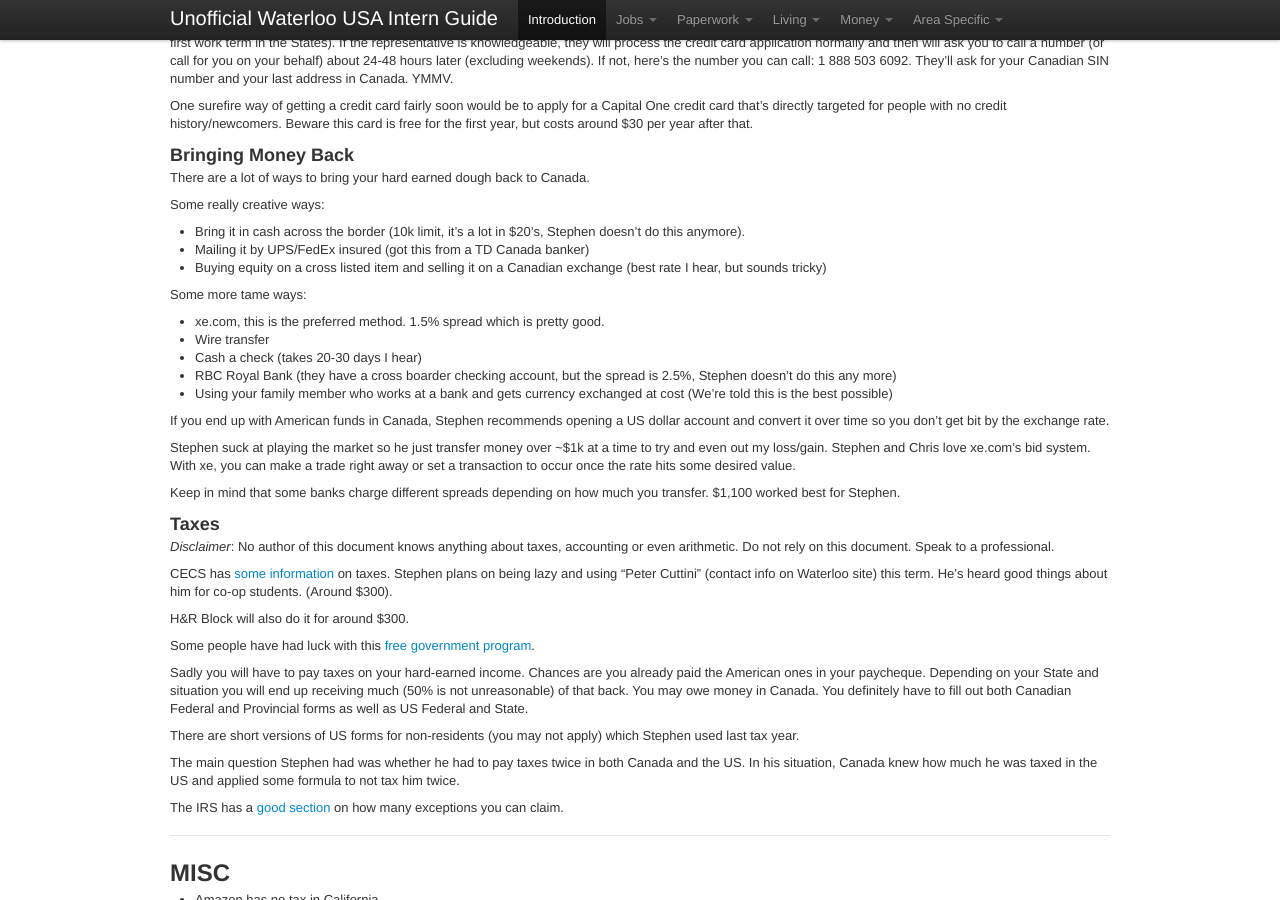
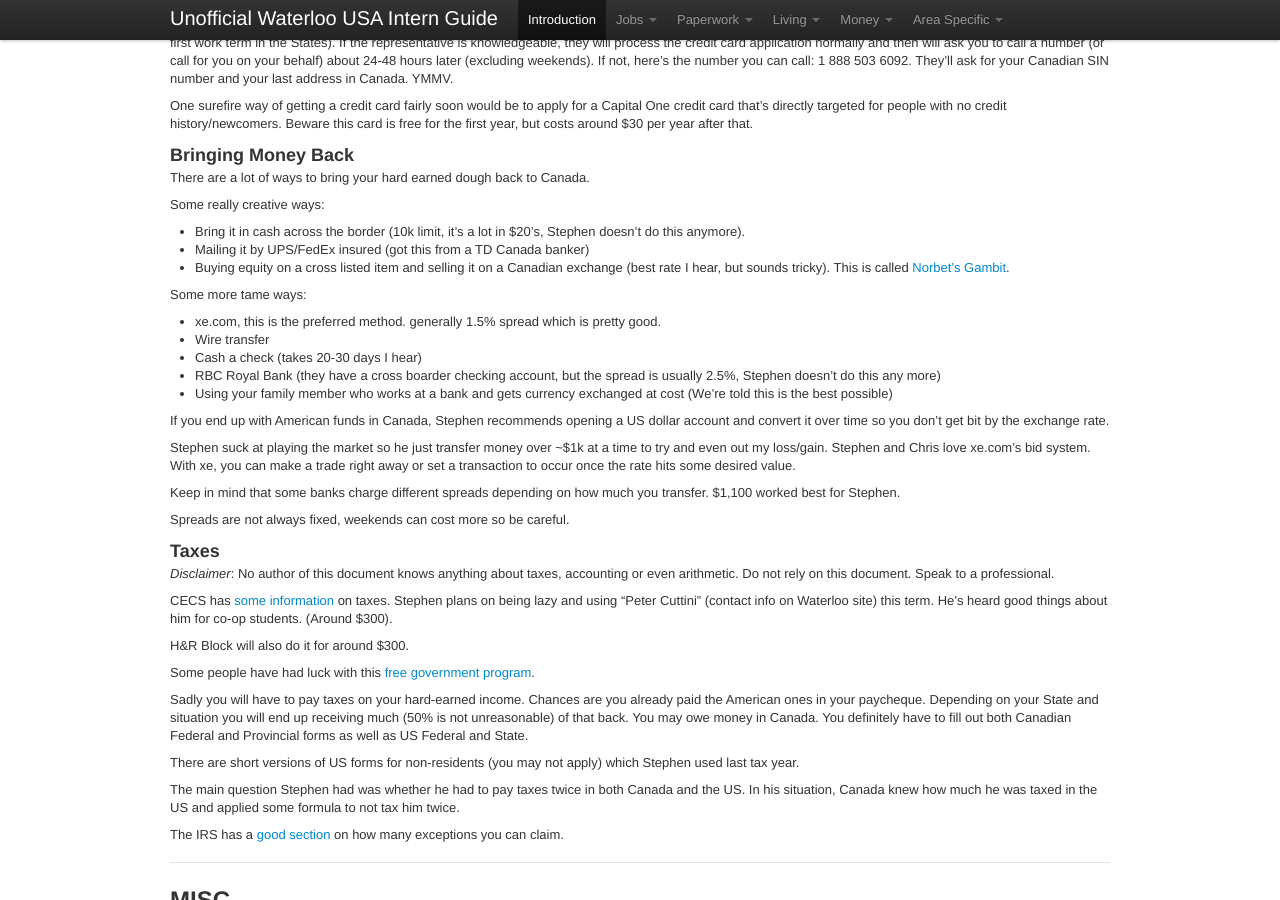
Before and after one commit to sholiday/Unofficial-Waterloo-USA-Intern-Guide, a Jekyll site: the page built from index.markdown, in a window 1280 px wide and 900 px high, scrolled down 4096 px. Built offline with Jekyll 4.4.1, drawn with Linux system fonts in a browser that asks for light colours; nearby versions of some CDN libraries; Markdown is read by kramdown in place of the engine named in the settings.

Commit message:
Norbet's Gambit

```diff
--- a/index.markdown
+++ b/index.markdown
@@ -370,14 +370,14 @@ Some really creative ways:
   this anymore).
 * Mailing it by UPS/FedEx insured (got this from a TD Canada banker)
 * Buying equity on a cross listed item and selling it on a Canadian exchange
-  (best rate I hear, but sounds tricky)
+  (best rate I hear, but sounds tricky). This is called [Norbet's Gambit](http://www.finiki.org/index.php?title=Norbert%27s_Gambit).
 
 Some more tame ways:
 
-* xe.com, this is the preferred method. 1.5% spread which is pretty good.
+* xe.com, this is the preferred method. generally 1.5% spread which is pretty good.
 * Wire transfer
 * Cash a check (takes 20-30 days I hear)
-* RBC Royal Bank (they have a cross boarder checking account, but the spread is
+* RBC Royal Bank (they have a cross boarder checking account, but the spread is usually
   2.5%, Stephen doesn't do this any more)
 * Using your family member who works at a bank and gets currency exchanged at
   cost (We're told this is the best possible)
@@ -391,6 +391,8 @@ With xe, you can make a trade right away or set a transaction to occur once the
 
 Keep in mind that some banks charge different spreads depending on how much you
 transfer. $1,100 worked best for Stephen.
+
+Spreads are not always fixed, weekends can cost more so be careful.
 
 <section id="Money-Taxes" />
 ### Taxes
```
